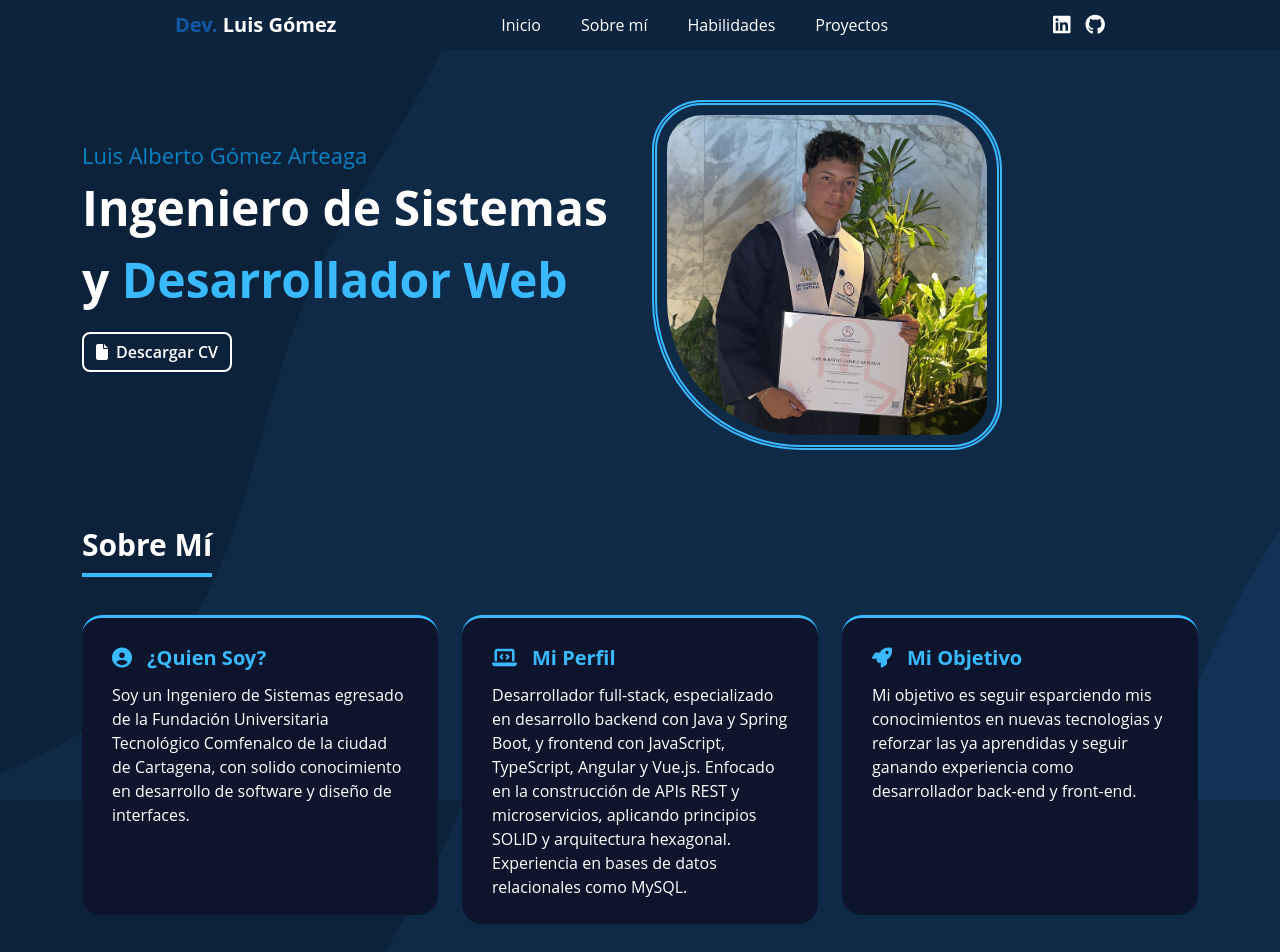
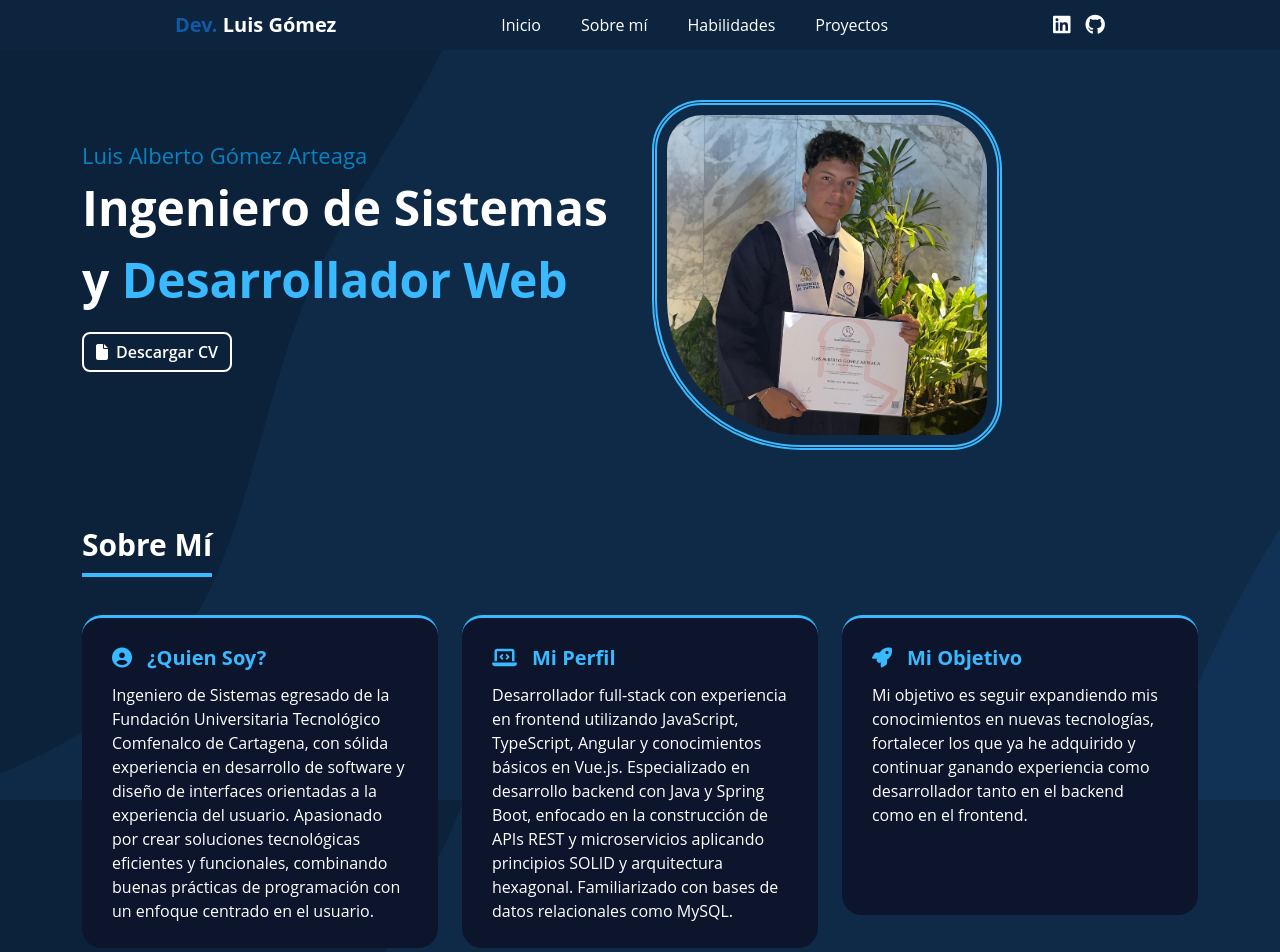
Before and after one commit to LuisGomez11/app-luis-gomez, an Angular app: page / in a window 1280 px wide. Shown: the top 952 px of the page. Built offline with nearby package versions, Linux system fonts and the light colour scheme.

Commit message:
nueva descripción en sobre mi

```diff
--- a/src/app/components/about/about.component.html
+++ b/src/app/components/about/about.component.html
@@ -9,9 +9,10 @@
             <span>¿Quien Soy?</span>
           </div>
           <span>
-            Soy un Ingeniero de Sistemas egresado de la Fundación Universitaria Tecnológico
-            Comfenalco de la ciudad de Cartagena, con solido conocimiento en desarrollo de software
-            y diseño de interfaces.
+            Ingeniero de Sistemas egresado de la Fundación Universitaria Tecnológico Comfenalco de Cartagena, con sólida experiencia
+            en desarrollo de software y diseño de interfaces orientadas a la experiencia del usuario. Apasionado por crear
+            soluciones tecnológicas eficientes y funcionales, combinando buenas prácticas de programación con un enfoque centrado en
+            el usuario.
           </span>
         </div>
       </div>
@@ -22,10 +23,7 @@
             <span>Mi Perfil</span>
           </div>
           <span>
-            Desarrollador full-stack, especializado en desarrollo backend con Java y Spring Boot,
-            y frontend con JavaScript, TypeScript, Angular y Vue.js. Enfocado en la construcción
-            de APIs REST y microservicios, aplicando principios SOLID y arquitectura hexagonal.
-            Experiencia en bases de datos relacionales como MySQL.
+            Desarrollador full-stack con experiencia en frontend utilizando JavaScript, TypeScript, Angular y conocimientos básicos en Vue.js. Especializado en desarrollo backend con Java y Spring Boot, enfocado en la construcción de APIs REST y microservicios aplicando principios SOLID y arquitectura hexagonal. Familiarizado con bases de datos relacionales como MySQL.
           </span>
         </div>
       </div>
@@ -36,8 +34,7 @@
             <span>Mi Objetivo</span>
           </div>
           <span>
-            Mi objetivo es seguir esparciendo mis conocimientos en nuevas tecnologias y reforzar
-            las ya aprendidas y seguir ganando experiencia como desarrollador back-end y front-end.
+            Mi objetivo es seguir expandiendo mis conocimientos en nuevas tecnologías, fortalecer los que ya he adquirido y continuar ganando experiencia como desarrollador tanto en el backend como en el frontend.
           </span>
         </div>
       </div>
```
